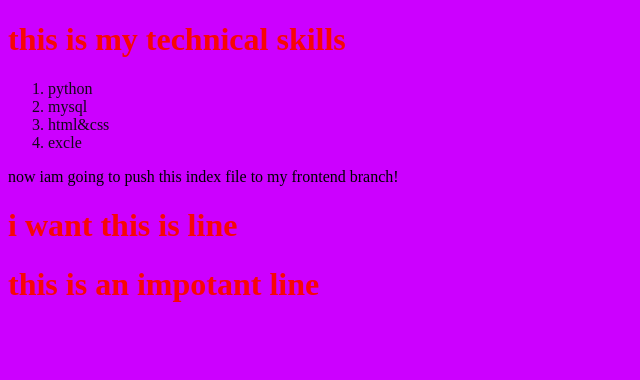
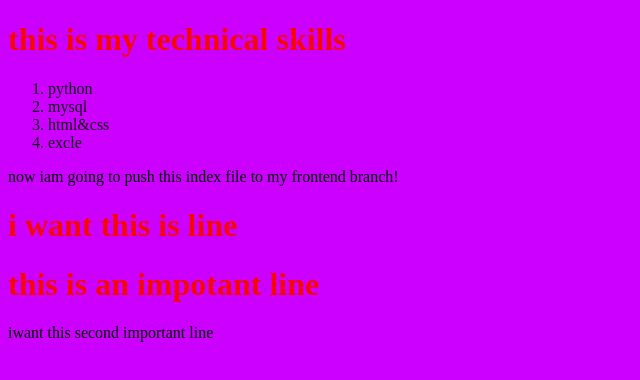
Before and after one commit to HariPrasath501/samplerepo2, a plain HTML site: page index.html in a window 1280 px wide. Shown: the whole page, without its empty margins (0-640 px from the left). Drawn offline with Linux system fonts and the light colour scheme.

Commit message:
feat:added new important line

```diff
--- a/index.html
+++ b/index.html
@@ -19,5 +19,7 @@
 
     <h1>i want this is line</h1>
    <h1>this is an impotant line</h1>
+
+   <p>iwant this second important line</p>
 </body>
 </html>
```
